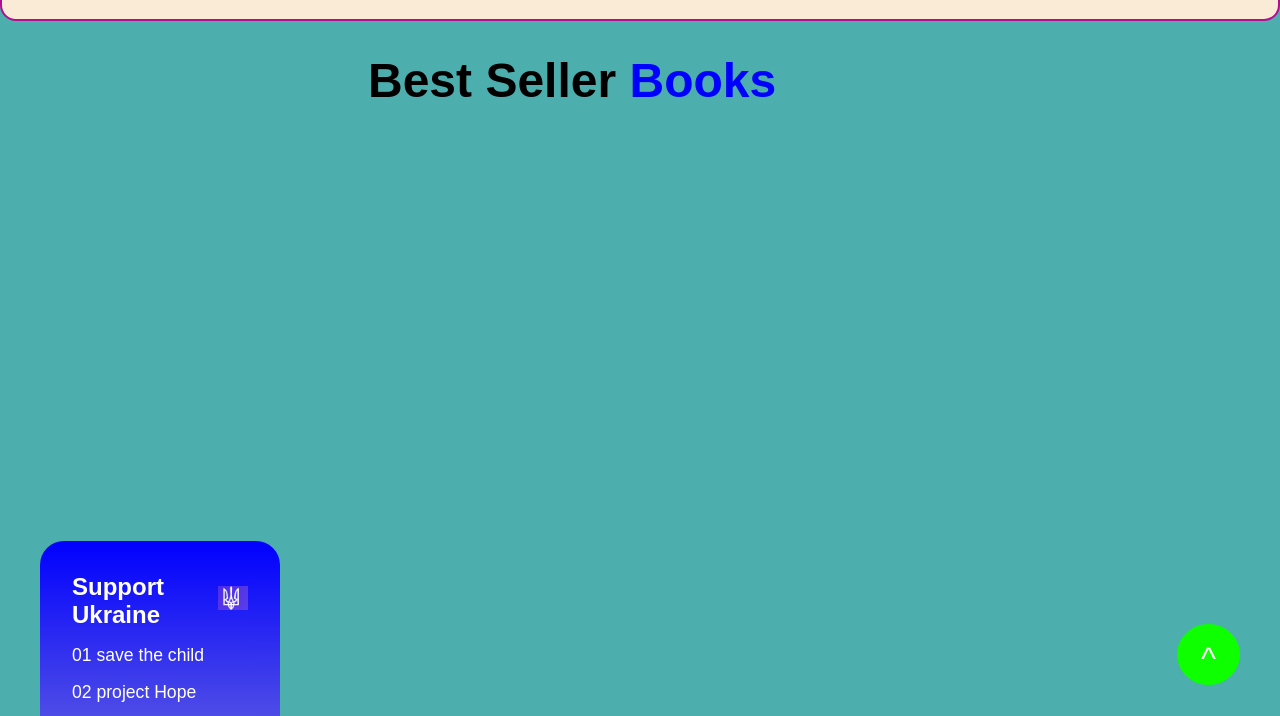
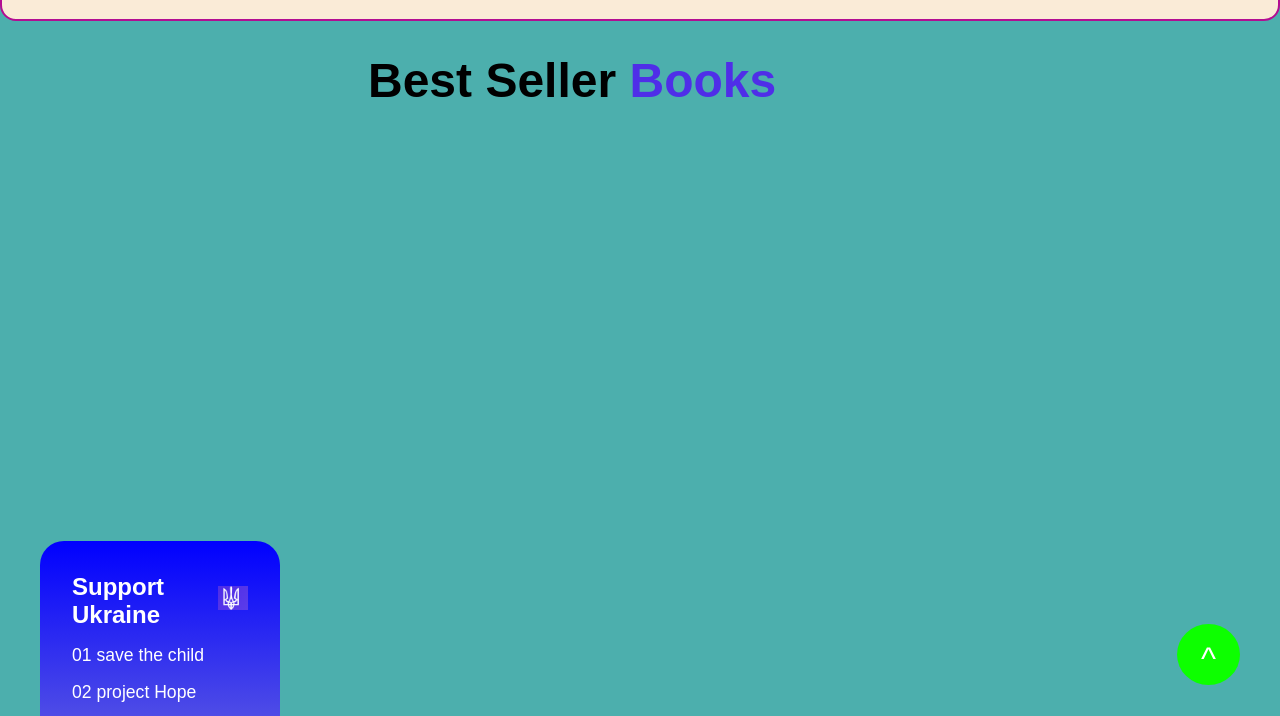
Before and after one commit to Amankumar1105/Books-App-js, a plain HTML site: page index.html in a window 1280 px wide. Shown: the part 75-791 px from the top of the page. Drawn offline with Linux system fonts and the light colour scheme; no server answers.

Commit message:
some changes are done

```diff
--- a/styles1.css
+++ b/styles1.css
@@ -30,7 +30,7 @@ body {
 }
 
 .right > .heading > span {
-    color: blue;
+    color: #4F2EE8;
     animation: booking 3s linear infinite;
 }
 
```
